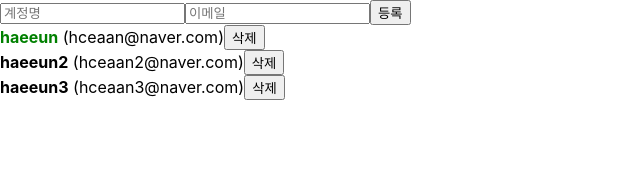
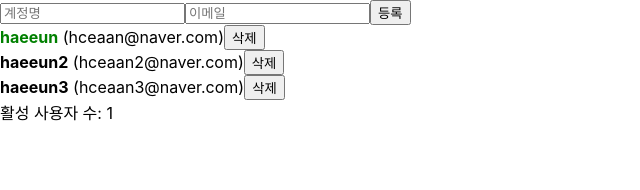
Before and after one commit to Haeeeun/react-tutorial, a React (Create React App) app: page / in a window 1280 px wide. Shown: the top 190 px of the page, without its empty margins (0-640 px from the left). Built offline with nearby package versions, Linux system fonts and the light colour scheme.

Commit message:
use useMemo

```diff
--- a/src/App.js
+++ b/src/App.js
@@ -1,7 +1,11 @@
-import React, { useRef, useState } from 'react';
+import React, { useRef, useState, useMemo } from 'react';
 import UserList from './UserList';
 import CreateUser from './CreateUser';
 
+function countActiveUsers(users) {
+  console.log('활성 사용자 수를 세는중...');
+  return users.filter(user => user.active).length;
+}
 function App() {
   const [inputs, setInputs] = useState({
     username: '',
@@ -71,6 +75,9 @@
     ))
   }
 
+  //users가 바뀔 때에만 호출이 되고 그렇지 않으면 전에 계산된 값을 사용한다. 최적화할 때 사용
+  const count = useMemo(() => countActiveUsers(users), [users]);
+
   return (
     <>
       <CreateUser
@@ -84,6 +91,7 @@
         onRemove={onRemove}
         onToggle={onToggle}
       />
+      <div>활성 사용자 수: {count}</div>
     </>
   );
 }
```
